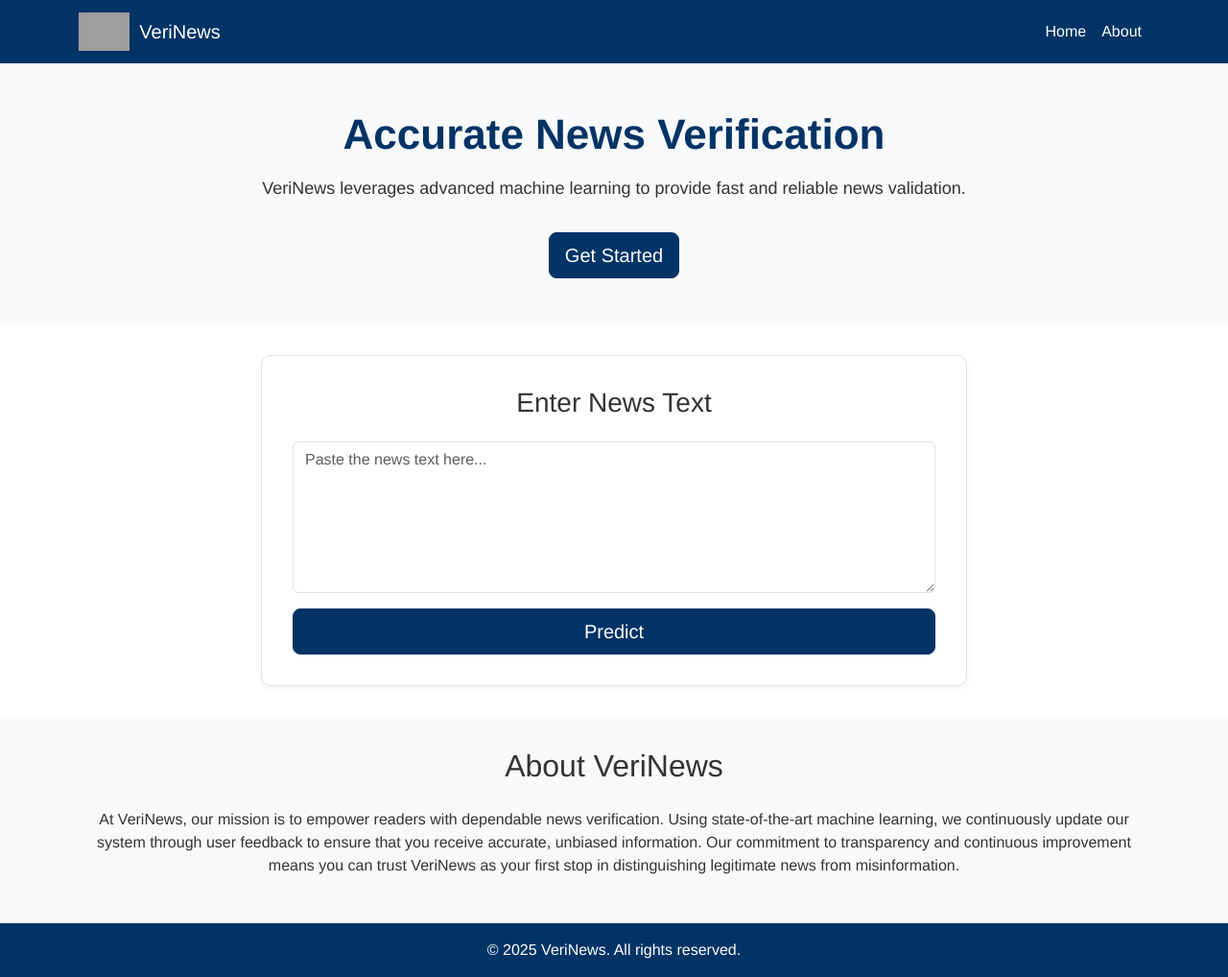
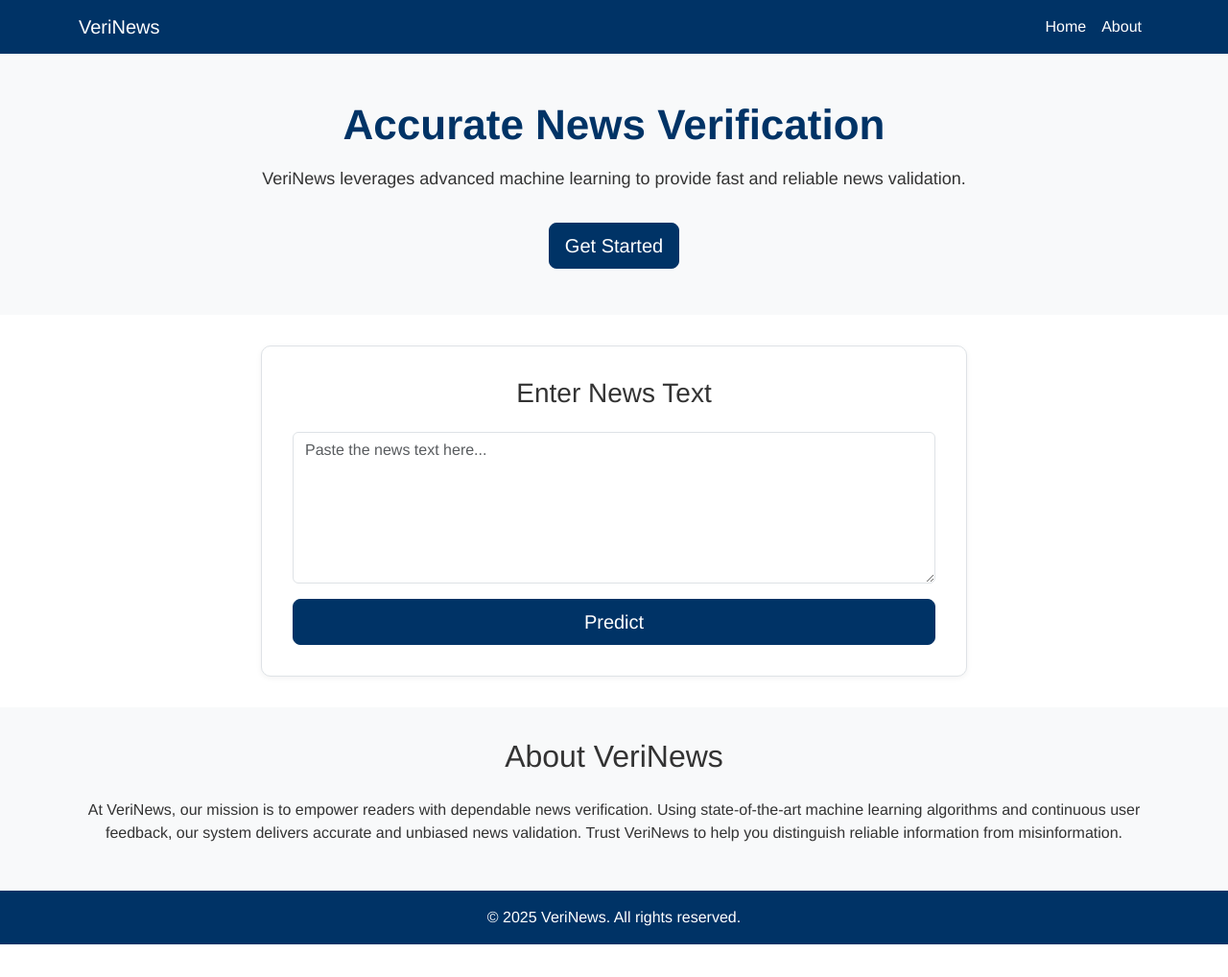
Before and after one commit to RohanRajesh55/FakeNewsDetection, a Flask app: page / in a window 1280 px wide. Shown: the whole page at 96% size. After the commit the page ends 984 px from the top, so only its background shows below. Run offline with Flask 3, Linux system fonts and the light colour scheme; parts of the project's set-up code (start-up, migrations or seed data) failed here and were passed over; grey boxes are pictures that could not be loaded.

Commit message:
Updated index

```diff
--- a/app/templates/index.html
+++ b/app/templates/index.html
@@ -10,7 +10,6 @@
       rel="stylesheet"
     />
     <style>
-      /* Global Styles */
       body {
         font-family: "Helvetica Neue", Helvetica, Arial, sans-serif;
         background-color: #ffffff;
@@ -20,7 +19,7 @@
       }
       /* Navbar */
       .navbar {
-        background-color: #003366; /* Dark navy */
+        background-color: #003366;
       }
       .navbar-brand,
       .nav-link {
@@ -71,7 +70,6 @@
         padding: 2rem 0;
         background-color: #f8f9fa;
       }
-      /* Footer */
       footer {
         background-color: #003366;
         color: #ffffff;
@@ -81,18 +79,10 @@
     </style>
   </head>
   <body>
-    <!-- Navbar with Logo -->
+    <!-- Navbar without Logo and Metrics -->
     <nav class="navbar navbar-expand-lg">
       <div class="container">
-        <a class="navbar-brand d-flex align-items-center" href="/">
-          <!-- Replace /static/logo.png with your logo's actual path -->
-          <img
-            src="/static/logo.png"
-            alt="VeriNews Logo"
-            style="height: 40px; margin-right: 10px"
-          />
-          VeriNews
-        </a>
+        <a class="navbar-brand" href="/">VeriNews</a>
         <button
           class="navbar-toggler"
           type="button"
@@ -220,11 +210,10 @@
         <h2 class="text-center mb-4">About VeriNews</h2>
         <p class="text-center">
           At VeriNews, our mission is to empower readers with dependable news
-          verification. Using state-of-the-art machine learning, we continuously
-          update our system through user feedback to ensure that you receive
-          accurate, unbiased information. Our commitment to transparency and
-          continuous improvement means you can trust VeriNews as your first stop
-          in distinguishing legitimate news from misinformation.
+          verification. Using state-of-the-art machine learning algorithms and
+          continuous user feedback, our system delivers accurate and unbiased
+          news validation. Trust VeriNews to help you distinguish reliable
+          information from misinformation.
         </p>
       </div>
     </section>
@@ -238,7 +227,7 @@
 
     <!-- Bootstrap 5 JS Bundle with Popper -->
     <script src="https://cdn.jsdelivr.net/npm/bootstrap@5.3.0/dist/js/bootstrap.bundle.min.js"></script>
-    <!-- JavaScript to scroll to the result block when a prediction appears -->
+    <!-- JavaScript to scroll to the result block when prediction appears -->
     <script>
       document.addEventListener("DOMContentLoaded", function () {
         const resultElement = document.getElementById("result");
```
Also changed, not shown: README.md.
